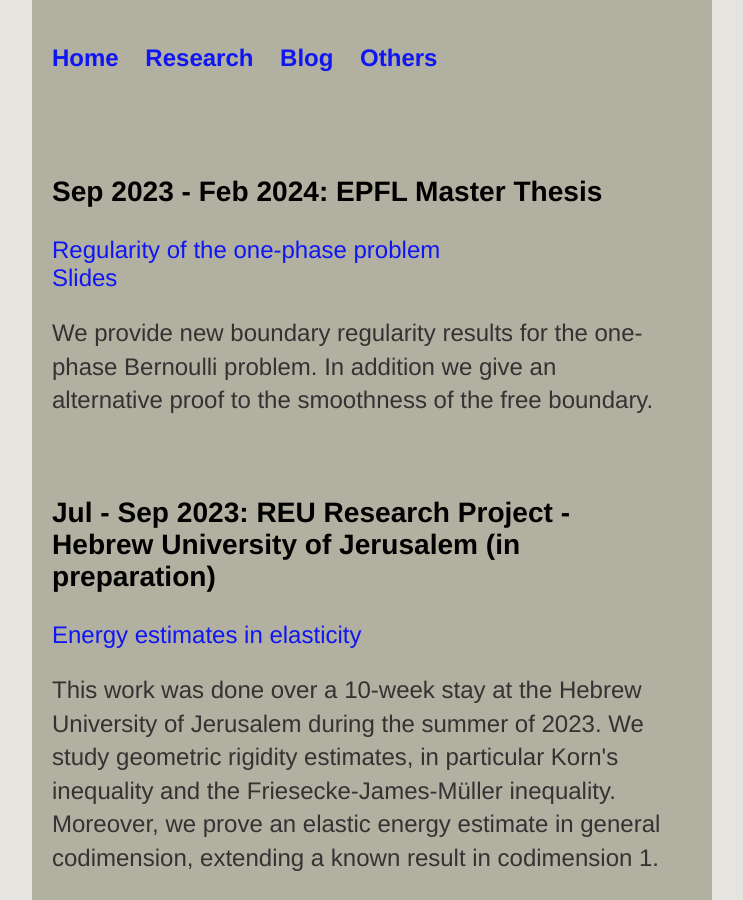
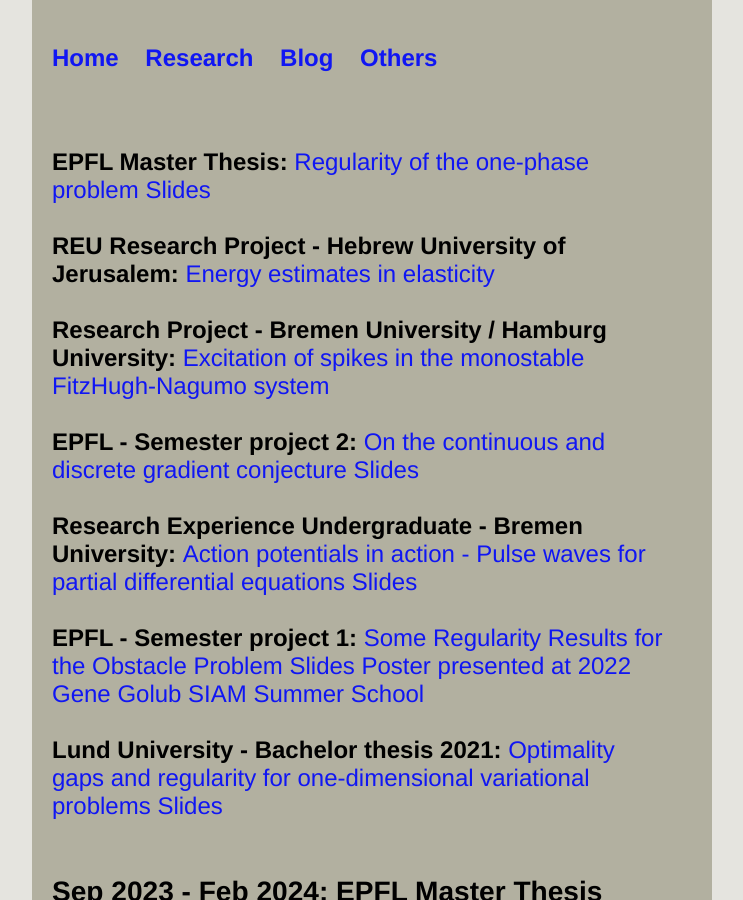
Before and after one commit to Cathelion/Cathelion.github.io, a Jekyll site: the page built from research/research.html, in a window 1280 px wide and 900 px high. Shown: the whole window, without its empty margins (268-1011 px from the left). Built offline with Jekyll 4.4.1, drawn with Linux system fonts in a browser that asks for light colours.

Commit message:
Update research.html

```diff
--- a/research/research.html
+++ b/research/research.html
@@ -3,6 +3,40 @@
 title: Research
 ---
 		<br>
+<div class="container">
+    		<div class="blurb">
+			<b>EPFL Master Thesis: </b>
+			<a href="/research/Master_Thesis.pdf">Regularity of the one-phase problem</a>
+			<a href="/research/Master_Thesis-1.pdf">Slides</a>
+			<br> <br>
+			<b>REU Research Project - Hebrew University of Jerusalem: </b>
+			<a href="/research/HUJIElasticity.pdf">Energy estimates in elasticity</a>
+<br> <br>
+			<b>Research Project - Bremen University / Hamburg University: </b>
+			<a href="/research/Action_potentials_in_action-2.pdf">Excitation of spikes in the monostable FitzHugh-Nagumo
+system</a>
+<br> <br>
+<b>EPFL - Semester project 2: </b>
+			<a href="/research/Gradient_Conjecture_Project.pdf">On the continuous and discrete gradient conjecture</a>
+			<a href="/research/Gradient_Conjecture_Project_Slides.pdf">Slides</a>
+<br> <br>
+			<b>Research Experience Undergraduate - Bremen University: </b>
+			<a href="/research/Action_potentials_in_action.pdf">Action potentials in action - Pulse waves for partial differential equations</a>
+			<a href="/research/Action_potentials_in_action_Slides.pdf">Slides</a>
+		<br> <br>
+<b>EPFL - Semester project 1: </b>
+			<a href="/research/Obstacle_Project.pdf">Some Regularity Results for the Obstacle Problem</a>
+			<a href="/research/Obstacle_Project_Slides.pdf">Slides</a>
+			<a href="/research/Obstacle_Project_Poster.pdf">Poster presented at 2022 Gene Golub SIAM Summer School</a>
+	<br> <br>
+<b>Lund University - Bachelor thesis 2021: </b>
+          <a href="/research/bthesis.pdf">Optimality gaps and regularity for one-dimensional variational problems</a>
+			<a href="/research/bthesis_Slides.pdf">Slides</a>
+		</div><!-- /.blurb -->
+		</div><!-- /.container -->
+
+<br>
+
 		<div class="container">
     		<div class="blurb">
 			<h3>Sep 2023 - Feb 2024: EPFL Master Thesis</h3>
```
